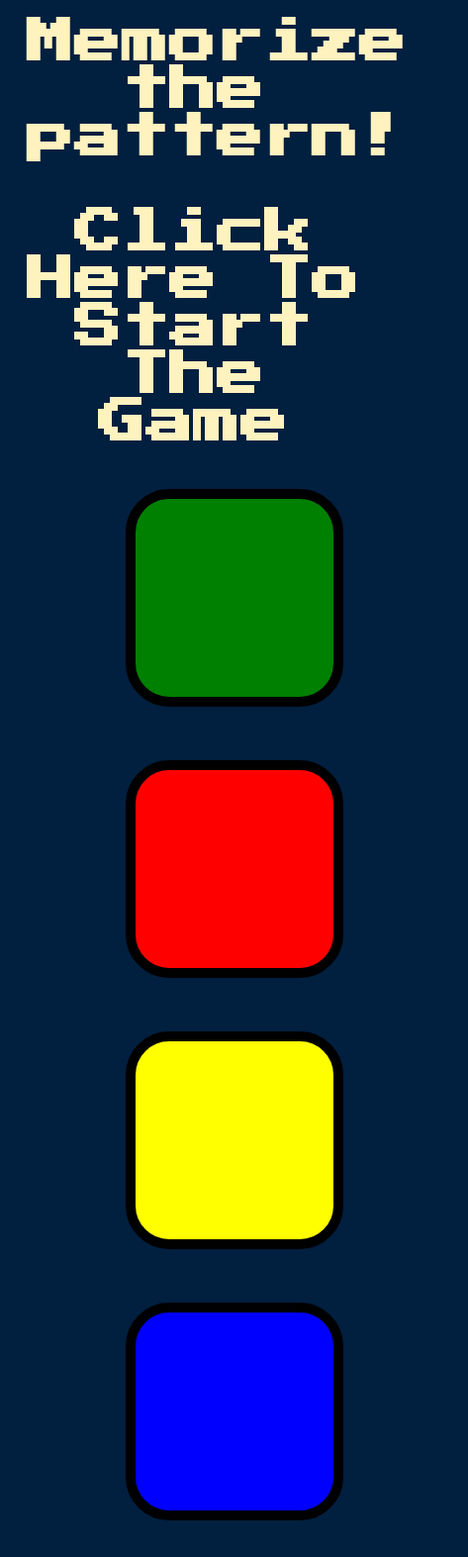
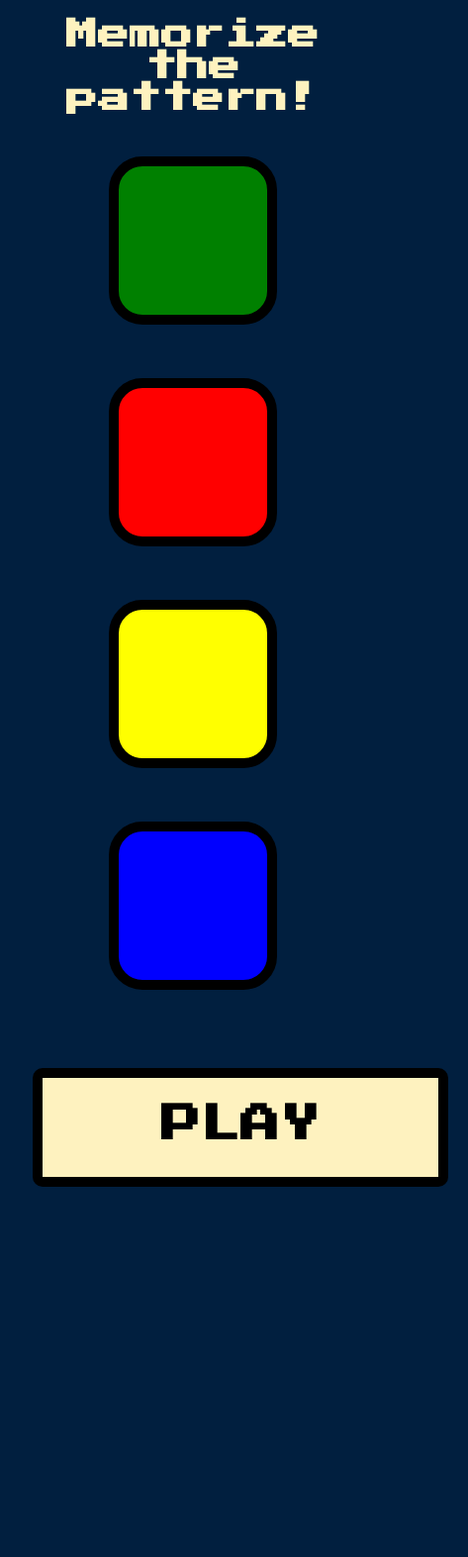
Before and after one commit to Puds01/Simon-Game, a plain HTML site: page index.html in a window 390 px wide. Shown: the whole page at 99% size, 473 px wide, since content can reach past the window. After the commit the page ends 1232 px from the top, so only its background shows below. Drawn offline with nearby package versions, Linux system fonts and the light colour scheme.

Commit message:
Responsive Changes

```diff
--- a/index.html
+++ b/index.html
@@ -10,26 +10,28 @@
 </head>
 
 <body>
-  <h1 id="level-title">Memorize the pattern! <br><br> Click Here To Start The Game</h1>
+  <h1 id="level-title">Memorize the pattern!</h1>
   <div class="container">
     <div class="row">
 
-      <div type="button" id="green" class="btn green">
+      <div type="button" id="green" class="btn green"></div>
 
-      </div>
+      <div type="button" id="red" class="btn red"></div>
 
-      <div type="button" id="red" class="btn red">
-
-      </div>
     </div>
 
     <div class="row">
 
-      <div type="button" id="yellow" class="btn yellow">
+      <div type="button" id="yellow" class="btn yellow"></div>
 
-      </div>
-      <div type="button" id="blue" class="btn blue">
+      <div type="button" id="blue" class="btn blue"></div>
 
+    </div>
+
+    <div class="row">
+
+      <div type="button" id="play" class="play">
+        <h1 id="play" class="h1">PLAY</h1>
       </div>
 
     </div>
--- a/script.js
+++ b/script.js
@@ -5,11 +5,12 @@ var level = 0;
 var started = false;
 
 
-$("#level-title").click(function() {
+$("#play").click(function() {
     if (!started) {
         $("#level-title").text("Level " + level);
         nextSequence();
         started = true;
+        $("#play").hide();
     }
 });
 
@@ -27,6 +28,14 @@ function startOver() {
     level = 0;
     gamePattern = [];
     started = false;
+
+    $(".btn").on("click touchstart", function () {
+        var userChosenColor = this.id;
+        userClickedPattern.push(userChosenColor);
+        playsound(userChosenColor);
+        animatePress(userChosenColor);
+        checkAnswer(userClickedPattern.length - 1);
+    });
 }
 
 
@@ -36,14 +45,28 @@ function checkAnswer(currentLevel) {
         console.log("Success");
 
         if (userClickedPattern.length === gamePattern.length) {
+
+            $(".btn").off("click touchstart");
+
             setTimeout(function() {
                 nextSequence();
+
+                $(".btn").on("click touchstart", function () {
+                    var userChosenColor = this.id;
+                    userClickedPattern.push(userChosenColor);
+                    playsound(userChosenColor);
+                    animatePress(userChosenColor);
+                    checkAnswer(userClickedPattern.length - 1);
+                });
+
             }, 1000);
         }
     }
 
     else {
-        console.log("Wrong");
+
+        $(".btn").off("click touchstart");
+
         playsound("wrong");
         $("body").addClass("game-over");
 
@@ -51,8 +74,10 @@ function checkAnswer(currentLevel) {
             $("body").removeClass("game-over");
         }, 200);
 
-        $("#level-title").text("Game over, Click here to restart");
+        $("#level-title").text("Game over!");
 
+        $("#play").show();
+        $(".h1").text("Retry");
         startOver();
     }
 
@@ -64,6 +89,7 @@ function nextSequence() {
 
     var randomChosenColor = buttonColors[randomNumber];
 
+
     gamePattern.push(randomChosenColor);
     $("#" + randomChosenColor).fadeIn(100).fadeOut(100).fadeIn(100);
 
@@ -74,6 +100,8 @@ function nextSequence() {
     $("#level-title").text("Level " + level);
 
     userClickedPattern = [];
+
+
 
 }
 
--- a/styles.css
+++ b/styles.css
@@ -1,6 +1,11 @@
 body {
   text-align: center;
   background-color: #011F3F;
+}
+
+h1 {
+  font-family: 'Press Start 2P', cursive;
+  font-size: 60px;
 }
 
 #level-title {
@@ -47,7 +52,49 @@ body {
   background-color: yellow;
 }
 
+.play {
+  background-color: #FEF2BF;
+  margin: 25px;
+  margin-top: 50px;
+  height: 150px;
+  width: 500px;
+  display: inline-block;
+  border: 10px solid black;
+  align-self: center;
+  border-radius: 10px;
+}
+
 .pressed {
   box-shadow: 0 0 20px white;
   background-color: grey;
 }
+
+@media (max-width: 1200px){
+  h1 {
+    font-family: 'Press Start 2P', cursive;
+    font-size: 30px;
+  }
+  #level-title {
+    font-family: 'Press Start 2P', cursive;
+    font-size: 2rem;
+    margin:  5%;
+    color: #FEF2BF;
+  }
+  .container {
+    display: block;
+    width: 100%;
+    margin: auto;
+  }
+  .btn {
+    height: 150px;
+    width: 150px;
+  }
+  .play {
+    height: 100px;
+    width: 400px;
+    margin-right: 20px;
+  }
+  .h1 {
+    font-size: 40px;
+  }
+}
```
